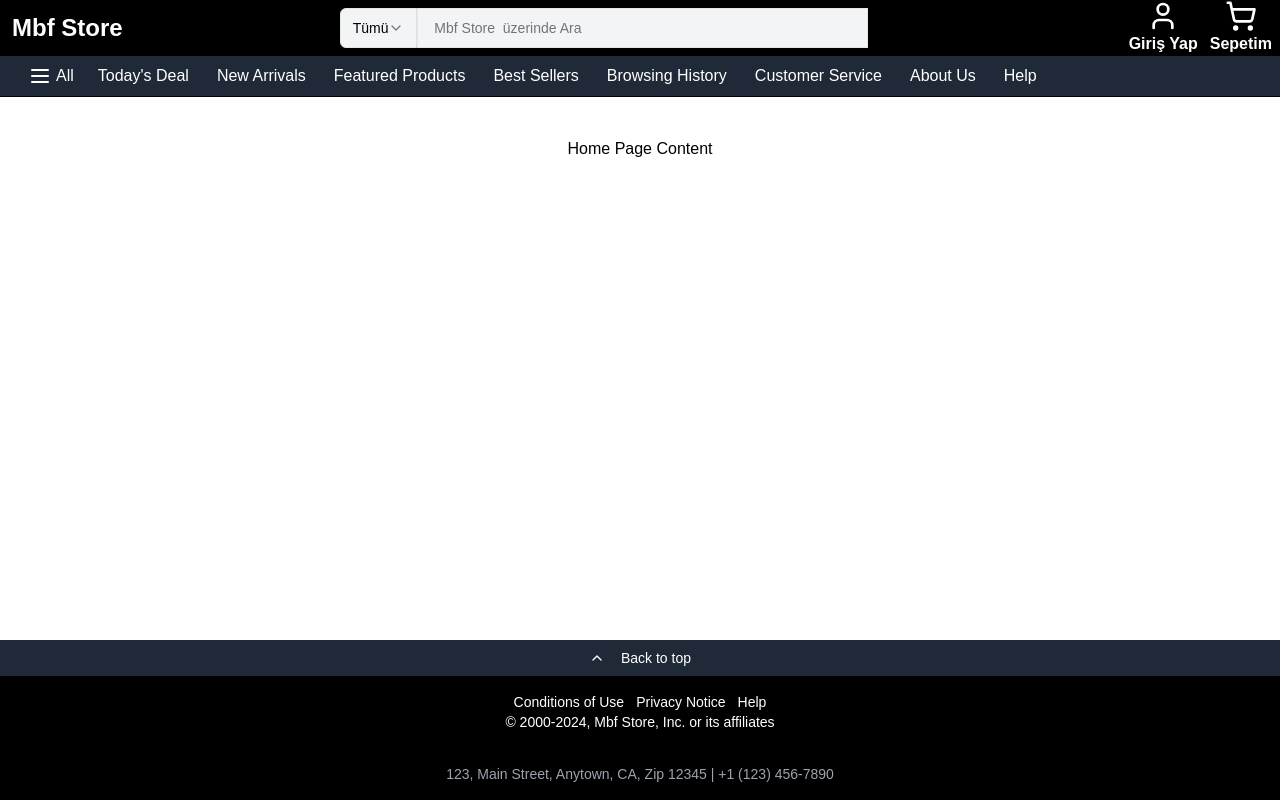
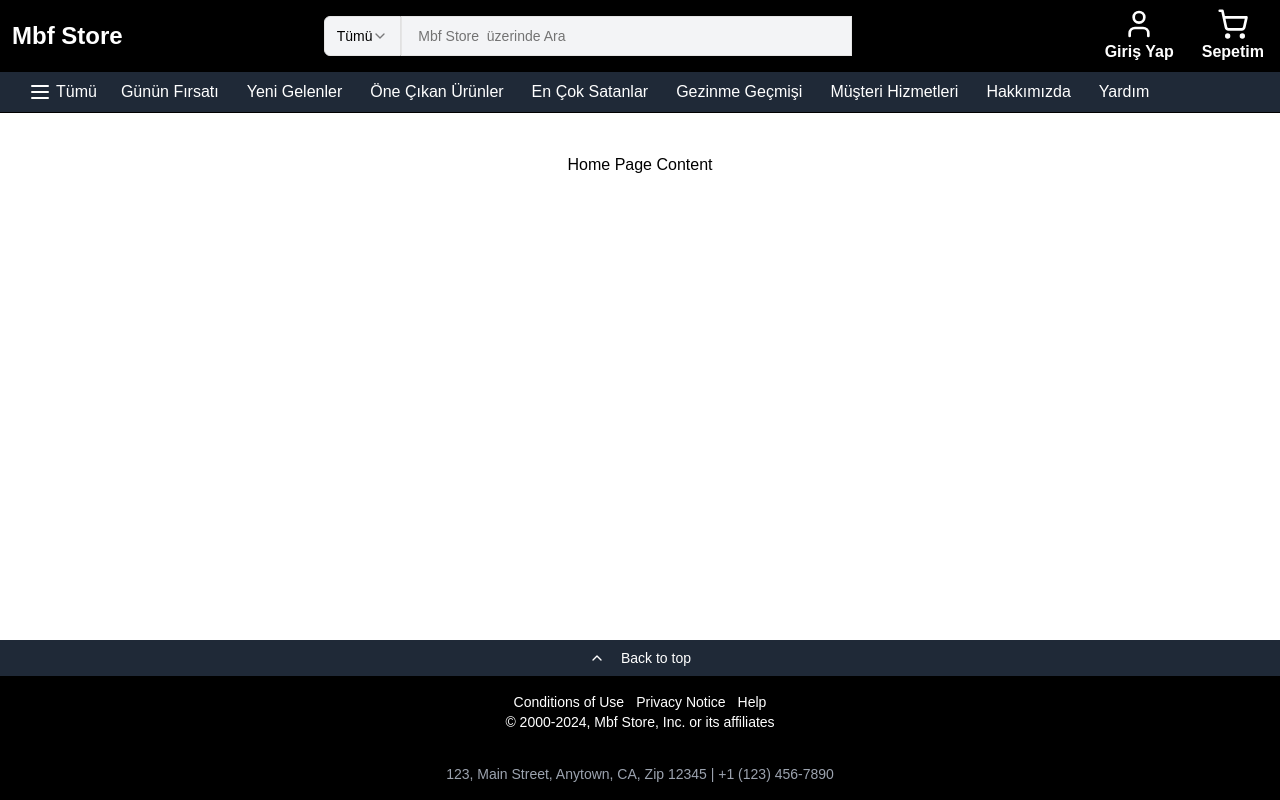
Before and after one commit to hyperion4664/new, a Next.js app: page / in a window 1280 px wide. Built offline with nearby package versions, Linux system fonts and the light colour scheme.

Commit message:
modified:   components/shared/header/index.tsx 	modified:   components/shared/header/menu.tsx 	modified:   components/shared/header/search.tsx 	modified:   lib/data.ts

```diff
--- a/components/shared/header/index.tsx
+++ b/components/shared/header/index.tsx
@@ -1,48 +1,47 @@
-import { APP_NAME } from '@/lib/constants'
-import Link from 'next/link'
-import Menu from './menu'
-import { Button } from '@/components/ui/button'
-import { MenuIcon } from 'lucide-react'
-import data from '@/lib/data'
-import Search from './search'
+import { APP_NAME } from "@/lib/constants";
+import Link from "next/link";
+import Menu from "./menu";
+import { Button } from "@/components/ui/button";
+import { MenuIcon } from "lucide-react";
+import data from "@/lib/data";
+import Search from "./search";
 
 export default function Header() {
   return (
-    <header className='bg-black  text-white'>
-      <div className='px-2'>
-        <div className='flex items-center justify-between'>
-          <div className='flex items-center'>
+    <header className="bg-black  text-white">
+      <div className="px-2">
+        <div className="flex items-center justify-between">
+          <div className="flex items-center">
             <Link
-              href='/'
-              className='flex items-center header-button font-extrabold text-2xl m-1 '
+              href="/"
+              className="flex items-center header-button font-extrabold text-2xl m-1 "
             >
-
               {APP_NAME}
             </Link>
           </div>
-          <div className='hidden md:block flex-1 max-w-xl'>
+          <div className="hidden md:block flex-1 max-w-xl">
             <Search />
           </div>
           <Menu />
         </div>
-        <div className='md:hidden block py-2'>
+        <div className="md:hidden block py-2">
           <Search />
         </div>
       </div>
-      <div className='flex items-center px-3 mb-[1px]  bg-gray-800'>
+      <div className="flex items-center px-3 mb-[1px]  bg-gray-800">
         <Button
-          variant='ghost'
-          className='header-button flex items-center gap-1 text-base [&_svg]:size-6'
+          variant="ghost"
+          className="header-button flex items-center gap-1 text-base [&_svg]:size-6"
         >
           <MenuIcon />
-          All
+          Tümü
         </Button>
-        <div className='flex items-center flex-wrap gap-3 overflow-hidden   max-h-[42px]'>
+        <div className="flex items-center flex-wrap gap-3 overflow-hidden   max-h-[42px]">
           {data.headerMenus.map((menu) => (
             <Link
               href={menu.href}
               key={menu.href}
-              className='header-button !p-2'
+              className="header-button !p-2"
             >
               {menu.name}
             </Link>
@@ -50,5 +49,5 @@ export default function Header() {
         </div>
       </div>
     </header>
-  )
+  );
 }
--- a/components/shared/header/menu.tsx
+++ b/components/shared/header/menu.tsx
@@ -7,14 +7,20 @@ const menu = () => {
     return (
         <div className='flex justify-end'>
             <nav className='flex gap-3 w-full'>
-                <Link href='/signin' className='header-button flex flex-col items-center'>
-                    <UserIcon className='h-8 w-8' />
-                    <span className='font-bold'>Giriş Yap</span>
+                <Link
+                    href='/signin'
+                    className='header-button group flex flex-col items-center p-2 rounded-lg transition-all duration-300 hover:bg-gray-100/10 hover:shadow-lg'
+                >
+                    <UserIcon className='h-8 w-8 transition-transform duration-300 group-hover:scale-110 group-hover:text-primary' />
+                    <span className='font-bold transition-all duration-300 group-hover:translate-y-0.5 group-hover:text-primary'>Giriş Yap</span>
                 </Link>
 
-                <Link href='/cart' className='header-button flex flex-col items-center'>
-                    <ShoppingCart className='h-8 w-8' />
-                    <span className='font-bold'>Sepetim</span>
+                <Link
+                    href='/cart'
+                    className='header-button group flex flex-col items-center p-2 rounded-lg transition-all duration-300 hover:bg-gray-100/10 hover:shadow-lg'
+                >
+                    <ShoppingCart className='h-8 w-8 transition-transform duration-300 group-hover:scale-110 group-hover:text-primary' />
+                    <span className='font-bold transition-all duration-300 group-hover:translate-y-0.5 group-hover:text-primary'>Sepetim</span>
                 </Link>
             </nav>
 
--- a/components/shared/header/search.tsx
+++ b/components/shared/header/search.tsx
@@ -1,5 +1,5 @@
-import { SearchIcon } from 'lucide-react'
-import { Input } from '@/components/ui/input'
+import { SearchIcon } from "lucide-react";
+import { Input } from "@/components/ui/input";
 
 import {
   Select,
@@ -7,22 +7,26 @@ import {
   SelectItem,
   SelectTrigger,
   SelectValue,
-} from '@/components/ui/select'
-import { APP_NAME } from '@/lib/constants'
-const categories = ['men', 'women', 'kids', 'accessories']
+} from "@/components/ui/select";
+import { APP_NAME } from "@/lib/constants";
+const categories = [
+  "Dekor",
+  "Teknoloji",
+  "Aksesuar",
+  "Oyuncak&Hobi",
+  "Araçlar",
+  "Günlük Kullanım",
+  "Hediye",
+];
 export default async function Search() {
   return (
-    <form
-      action='/search'
-      method='GET'
-      className='flex  items-stretch h-10 '
-    >
-      <Select name='category'>
-        <SelectTrigger className='w-auto h-full dark:border-gray-200 bg-gray-100 text-black border-r  rounded-r-none rounded-l-md'>
-          <SelectValue placeholder='Tümü' />
+    <form action="/search" method="GET" className="flex  items-stretch h-10 ">
+      <Select name="category">
+        <SelectTrigger className="w-auto h-full dark:border-gray-200 bg-gray-100 text-black border-r  rounded-r-none rounded-l-md">
+          <SelectValue placeholder="Tümü" />
         </SelectTrigger>
-        <SelectContent position='popper'>
-          <SelectItem value='all'>Tümü</SelectItem>
+        <SelectContent position="popper">
+          <SelectItem value="all">Tümü</SelectItem>
           {categories.map((category) => (
             <SelectItem key={category} value={category}>
               {category}
@@ -31,17 +35,17 @@ export default async function Search() {
         </SelectContent>
       </Select>
       <Input
-        className='flex-1 rounded-none dark:border-gray-200 bg-gray-100 text-black text-base h-full'
+        className="flex-1 rounded-none dark:border-gray-200 bg-gray-100 text-black text-base h-full"
         placeholder={`${APP_NAME}  üzerinde Ara`}
-        name='q'
-        type='search'
+        name="q"
+        type="search"
       />
       <button
-        type='submit'
-        className='bg-primary text-primary-foreground text-black rounded-s-none rounded-e-md h-full px-3 py-2 '
+        type="submit"
+        className="bg-primary text-primary-foreground text-black rounded-s-none rounded-e-md h-full px-3 py-2 "
       >
-        <SearchIcon className='w-6 h-6' />
+        <SearchIcon className="w-6 h-6" />
       </button>
     </form>
-  )
+  );
 }
--- a/lib/data.ts
+++ b/lib/data.ts
@@ -1,38 +1,38 @@
 const data = {
   headerMenus: [
     {
-        name: "Today's Deal",
-        href: '/search?tag=todays-deal',
+      name: "Günün Fırsatı",
+      href: "/search?tag=todays-deal",
     },
     {
-        name: 'New Arrivals',
-        href: '/search?tag=new-arrival',
+      name: "Yeni Gelenler",
+      href: "/search?tag=new-arrival",
     },
     {
-        name: 'Featured Products',
-        href: '/search?tag=featured',
+      name: "Öne Çıkan Ürünler",
+      href: "/search?tag=featured",
     },
     {
-        name: 'Best Sellers',
-        href: '/search?tag=best-seller',
+      name: "En Çok Satanlar",
+      href: "/search?tag=best-seller",
     },
     {
-        name: 'Browsing History',
-        href: '/#browsing-history',
+      name: "Gezinme Geçmişi",
+      href: "/#browsing-history",
     },
     {
-        name: 'Customer Service',
-        href: '/page/customer-service',
+      name: "Müşteri Hizmetleri",
+      href: "/page/customer-service",
     },
     {
-        name: 'About Us',
-        href: '/page/about-us',
+      name: "Hakkımızda",
+      href: "/page/about-us",
     },
     {
-        name: 'Help',
-        href: '/page/help',
+      name: "Yardım",
+      href: "/page/help",
     },
   ],
-  }
+};
 
-  export default data
+export default data;
```
Lines whose indentation alone changed are shown as unchanged.
